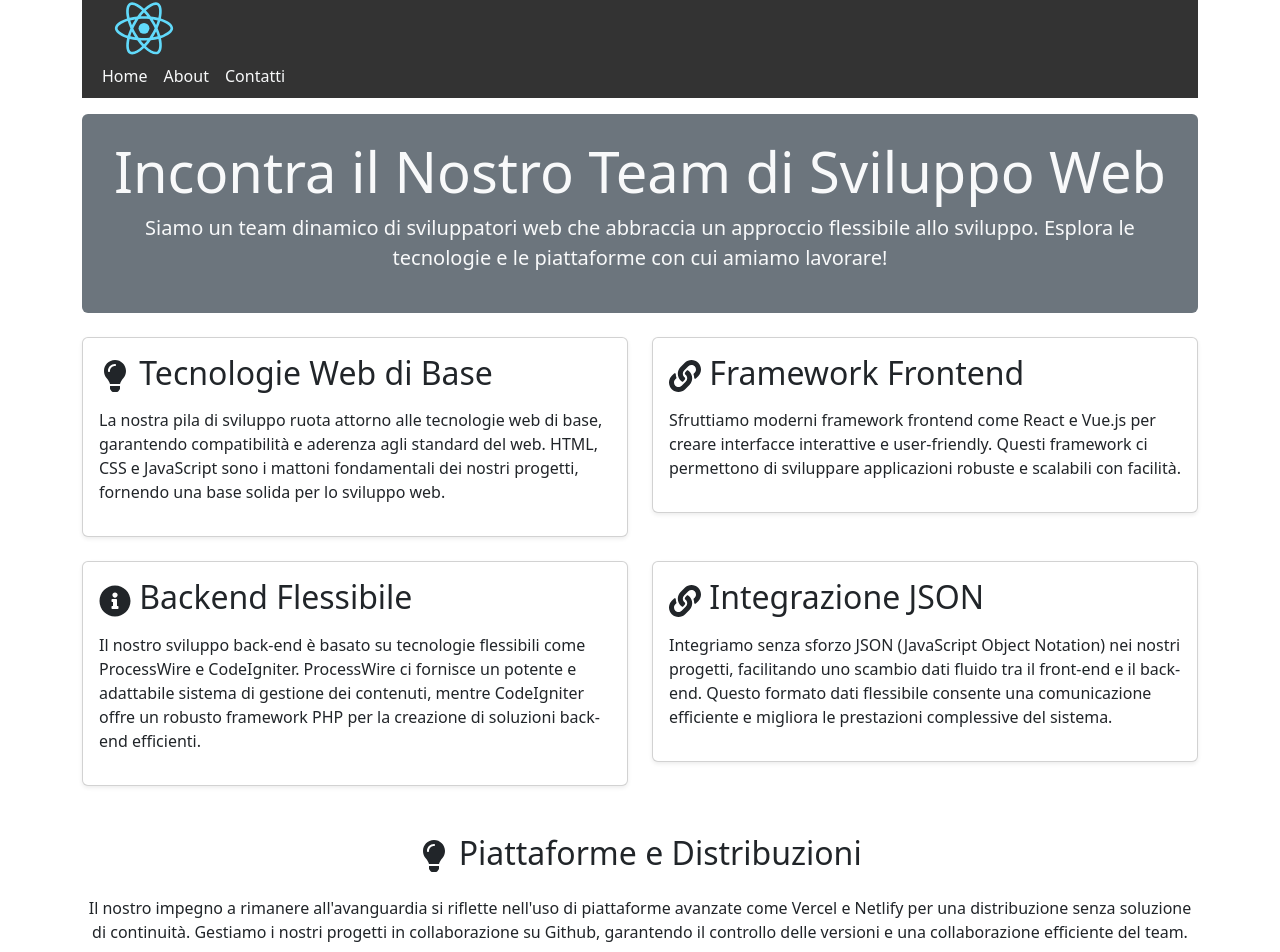
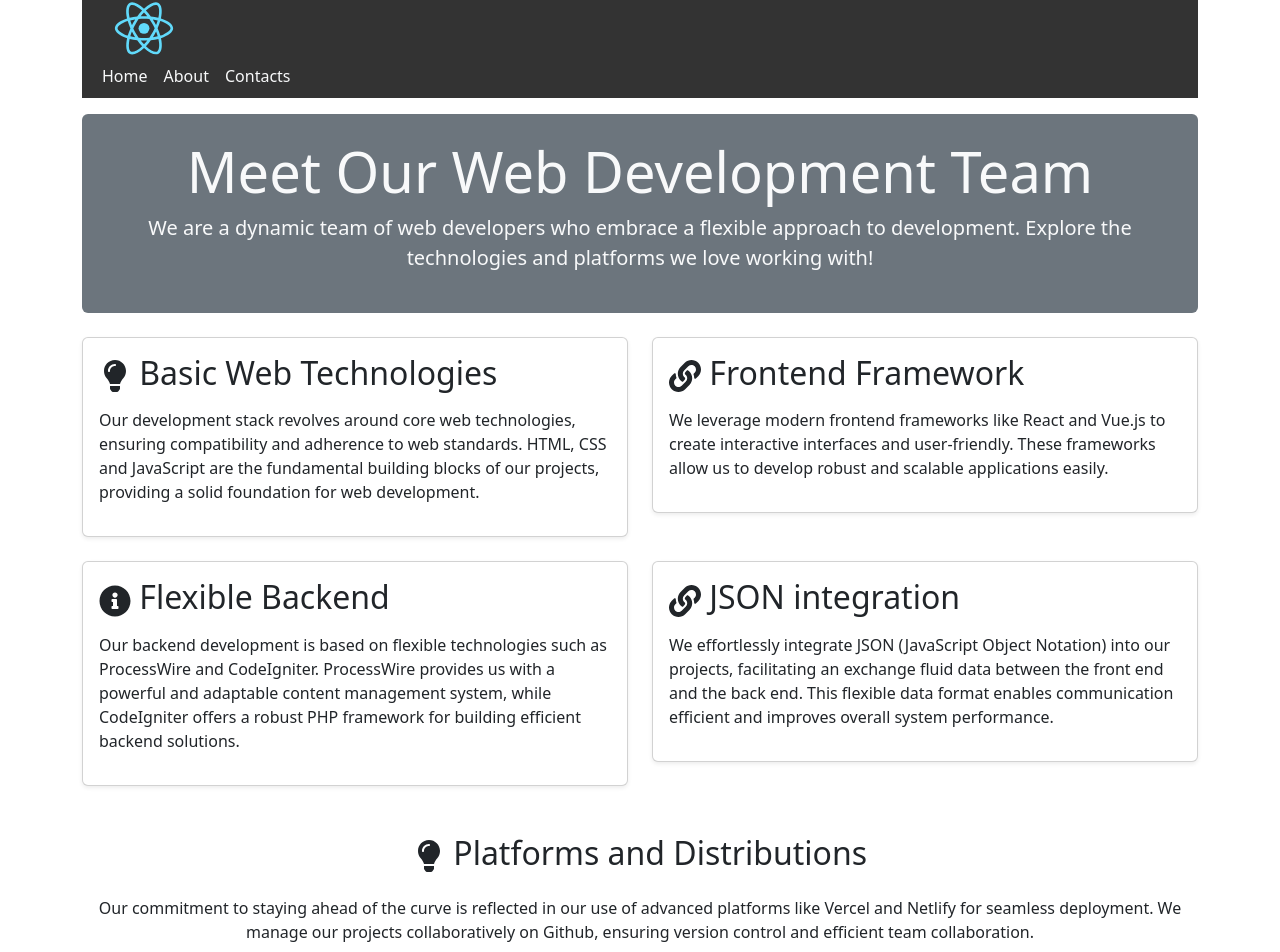
Before and after one commit to stefanovic/react-app, a React (Create React App) app: page /about in a window 1280 px wide. Shown: the part 65-1017 px from the top of the page. Built offline with nearby package versions, Linux system fonts and the light colour scheme.

Commit message:
Modifiche 10-05-2024

```diff
--- a/src/components/Header.js
+++ b/src/components/Header.js
@@ -18,7 +18,7 @@ const Header = () => {
                 <Link to="/about" className="text-light text-decoration-none">About</Link>
               </li>
               <li className="list-inline-item mx-2">
-                <Link to="/contatti" className="text-light text-decoration-none">Contatti</Link>
+                <Link to="/contatti" className="text-light text-decoration-none">Contacts</Link>
               </li>
             </ul>
         </nav>
--- a/src/pages/About/index.js
+++ b/src/pages/About/index.js
@@ -18,21 +18,21 @@ const About = () => {
     <div className="container mt-5">
       <Header />
       <div id="topBanner" className="jumbotron bg-secondary text-light rounded mb-4">
-        <h1 className="display-4">Incontra il Nostro Team di Sviluppo Web</h1>
+         <h1 className="display-4">Meet Our Web Development Team</h1>
          <p className="lead">
-          Siamo un team dinamico di sviluppatori web che abbraccia un approccio flessibile allo sviluppo.
-          Esplora le tecnologie e le piattaforme con cui amiamo lavorare!
+           We are a dynamic team of web developers who embrace a flexible approach to development.
+           Explore the technologies and platforms we love working with!
          </p>
        </div>
        <div className="row mb-4">
          <div className="col-md-6">
            <div className="card shadow-sm">
              <div className="card-body">
-              <h2 className="card-title mb-3"><FaLightbulb className="mr-2" /> Tecnologie Web di Base</h2>
+               <h2 className="card-title mb-3"><FaLightbulb className="mr-2" /> Basic Web Technologies</h2>
                <p>
-                La nostra pila di sviluppo ruota attorno alle tecnologie web di base, garantendo compatibilità
-                e aderenza agli standard del web. HTML, CSS e JavaScript sono i mattoni fondamentali
-                dei nostri progetti, fornendo una base solida per lo sviluppo web.
+                 Our development stack revolves around core web technologies, ensuring compatibility
+                 and adherence to web standards. HTML, CSS and JavaScript are the fundamental building blocks
+                 of our projects, providing a solid foundation for web development.
                </p>
              </div>
            </div>
@@ -40,11 +40,11 @@ const About = () => {
          <div className="col-md-6">
            <div className="card shadow-sm">
              <div className="card-body">
-              <h2 className="card-title mb-3"><FaLink className="mr-2" /> Framework Frontend</h2>
+               <h2 className="card-title mb-3"><FaLink className="mr-2" /> Frontend Framework</h2>
                <p>
-                Sfruttiamo moderni framework frontend come React e Vue.js per creare interfacce interattive
-                e user-friendly. Questi framework ci permettono di sviluppare applicazioni robuste e scalabili
-                con facilità.
+                 We leverage modern frontend frameworks like React and Vue.js to create interactive interfaces
+                 and user-friendly. These frameworks allow us to develop robust and scalable applications
+                 easily.
                </p>
              </div>
            </div>
@@ -54,11 +54,11 @@ const About = () => {
          <div className="col-md-6">
            <div className="card shadow-sm">
              <div className="card-body">
-              <h2 className="card-title mb-3"><FaInfoCircle className="mr-2" /> Backend Flessibile</h2>
+               <h2 className="card-title mb-3"><FaInfoCircle className="mr-2" /> Flexible Backend</h2>
                <p>
-                Il nostro sviluppo back-end è basato su tecnologie flessibili come ProcessWire e CodeIgniter.
-                ProcessWire ci fornisce un potente e adattabile sistema di gestione dei contenuti, mentre CodeIgniter
-                offre un robusto framework PHP per la creazione di soluzioni back-end efficienti.
+                 Our backend development is based on flexible technologies such as ProcessWire and CodeIgniter.
+                 ProcessWire provides us with a powerful and adaptable content management system, while CodeIgniter
+                 offers a robust PHP framework for building efficient backend solutions.
                </p>
              </div>
            </div>
@@ -66,30 +66,30 @@ const About = () => {
          <div className="col-md-6">
            <div className="card shadow-sm">
              <div className="card-body">
-              <h2 className="card-title mb-3"><FaLink className="mr-2" /> Integrazione JSON</h2>
+               <h2 className="card-title mb-3"><FaLink className="mr-2" /> JSON integration</h2>
                <p>
-                Integriamo senza sforzo JSON (JavaScript Object Notation) nei nostri progetti, facilitando uno scambio
-                dati fluido tra il front-end e il back-end. Questo formato dati flessibile consente una comunicazione
-                efficiente e migliora le prestazioni complessive del sistema.
+                 We effortlessly integrate JSON (JavaScript Object Notation) into our projects, facilitating an exchange
+                 fluid data between the front end and the back end. This flexible data format enables communication
+                 efficient and improves overall system performance.
                </p>
              </div>
            </div>
          </div>
        </div>
        <div className="mt-5 text-center">
-        <h2 className="mb-4"><FaLightbulb className="mr-2" /> Piattaforme e Distribuzioni</h2>
+         <h2 className="mb-4"><FaLightbulb className="mr-2" /> Platforms and Distributions</h2>
          <p>
-          Il nostro impegno a rimanere all'avanguardia si riflette nell'uso di piattaforme avanzate come Vercel
-          e Netlify per una distribuzione senza soluzione di continuità. Gestiamo i nostri progetti in collaborazione
-          su Github, garantendo il controllo delle versioni e una collaborazione efficiente del team.
+           Our commitment to staying ahead of the curve is reflected in our use of advanced platforms like Vercel
+           and Netlify for seamless deployment. We manage our projects collaboratively
+           on Github, ensuring version control and efficient team collaboration.
          </p>
        </div>
        <div className="mt-5 text-center">
-        <h2 className="mb-4"><FaLightbulb className="mr-2" /> Ispirazione Visiva</h2>
+         <h2 className="mb-4"><FaLightbulb className="mr-2" /> Visual Inspiration</h2>
          <img src={unsplashImageUrl} alt="Random Unsplash" className="img-fluid rounded" />
        </div>
        <footer className="mt-5 py-3 text-center bg-dark text-light rounded">
-        <p><FaInfoCircle className="mr-2" /> &copy; 2023 Il Nostro Team di Sviluppo Web. Tutti i diritti riservati.</p>
+         <p><FaInfoCircle className="mr-2" /> &copy; 2024 Our Web Development Team. All rights reserved.</p>
       </footer>
     </div>
   );
--- a/src/pages/Contatti/index.js
+++ b/src/pages/Contatti/index.js
@@ -6,58 +6,22 @@ import 'bootstrap/dist/css/bootstrap.min.css';
 
 const Contact = () => {
 
-  const handleFormSubmit = async (event) => {
-    event.preventDefault();
 
-    const formData = new FormData(event.target);
-
-    try {
-      const response = await fetch('https://webapps.livedata.it/sendEmail.php', {
-        method: 'POST',
-        body: JSON.stringify(Object.fromEntries(formData)),
-      });
-
-      const result = await response.json();
-
-      if (result.success) {
-        alert('Messaggio inviato con successo!');
-      } else {
-        alert('Errore durante l\'invio del messaggio. Riprova più tardi.');
-      }
-    } catch (error) {
-      console.error('Errore durante l\'invio del messaggio:', error);
-      alert('Errore durante l\'invio del messaggio. Riprova più tardi.');
-    }
-  };
 
   return (
     <div className="container mt-5">
       <Header />
       <div id="topBanner" className="jumbotron bg-secondary text-light rounded mb-4">
-        <h1 className="display-4">Contattaci - Demo</h1>
-        <p className="lead">Siamo qui per rispondere alle tue domande. Compila il modulo sottostante per metterti in contatto con noi.</p>
+        <h1 className="display-4">Contact us</h1>
+        <p className="lead">We are here to answer your questions. Fill out the form below to get in touch with us. (Form not active)</p>
       </div>
       <div className="row mb-4">
         <div className="col-md-6">
           <div className="card shadow-sm">
             <div className="card-body">
-              {/* Formulario Web */}
-              <h2 className="card-title mb-3">Invia un Messaggio</h2>
-              <form onSubmit={handleFormSubmit}>
-                <div className="form-group">
-                  <label htmlFor="name">Nome</label>
-                  <input type="text" className="form-control" id="name" name="name" required />
-                </div>
-                <div className="form-group">
-                  <label htmlFor="email">Email</label>
-                  <input type="email" className="form-control" id="email" name="email" required />
-                </div>
-                <div className="form-group">
-                  <label htmlFor="message">Messaggio</label>
-                  <textarea className="form-control" id="message" name="message" rows="4" required></textarea>
-                </div>
-                <button type="submit" className="btn btn-primary">Invia Messaggio</button>
-              </form>
+
+
+
             </div>
           </div>
         </div>
@@ -65,18 +29,18 @@ const Contact = () => {
           <div className="card shadow-sm">
             <div className="card-body">
               {/* Blocco di Testo Invitante */}
-              <h2 className="card-title mb-3">Hai Domande?</h2>
-              <p>
-                Siamo qui per aiutarti. Compila il modulo a sinistra o inviaci un'email direttamente all'indirizzo:
+              <h2 className="card-title mb-3">Do you have any questions?</h2>
+               <p>
+                 We are here to help you, write us.
                 <br />
-                <strong>info@example.com</strong>
+                <strong>info@livedata.it</strong>
               </p>
             </div>
           </div>
         </div>
       </div>
       <footer className="mt-5 py-3 text-center bg-dark text-light rounded">
-        <p>&copy; 2023 La Tua Azienda. Tutti i diritti riservati.</p>
+        <p>&copy; 2024 livedata.it</p>
       </footer>
     </div>
   );
--- a/src/pages/Home/index.js
+++ b/src/pages/Home/index.js
@@ -55,14 +55,14 @@ const Home = () => {
     <div className="container mt-5">
       <Header />
       <div id="topBanner" className="jumbotron bg-primary text-light rounded mb-4">
-        <h1 className="display-4">Livedata e il mondo creativo di React!</h1>
-        <p className="lead">Vieni a trovarci su <a href="https://livedata.it">Livedata</a> e scopri come creare incredibili applicazioni web utilizzando React! Libera la tua creatività e realizza progetti straordinari.</p>
+        <h1 className="display-4">Livedata and the creative world of React!</h1>
+        <p className="lead">Come and visit us on <a href="https://livedata.it">Livedata</a> and discover how to create amazing web applications using React! Unleash your creativity and create extraordinary projects.</p>
       </div>
       <div className="row mb-4">
         <div className="col-md-6">
           <div className="card shadow-sm">
             <div className="card-body">
-            <h2 className="card-title mb-3"><FaCode className="mr-2" /> Concetti chiave</h2>
+            <h2 className="card-title mb-3"><FaCode className="mr-2" /> Key concepts</h2>
               <DynamicList items={dynamicListItems} />
             </div>
           </div>
@@ -70,14 +70,14 @@ const Home = () => {
         <div className="col-md-6">
           <div className="card shadow-sm">
             <div className="card-body">
-              <h2 className="card-title mb-3"><FaTree className="mr-2" /> Mappa Concettuale</h2>
+              <h2 className="card-title mb-3"><FaTree className="mr-2" /> Treemap</h2>
               <RecursiveTree data={recursiveTreeData} />
             </div>
           </div>
         </div>
       </div>
       <div className="mt-5 text-center">
-        <h2 className="mb-4"><FaLightbulb className="mr-2" /> Ispirazione visiva</h2>
+        <h2 className="mb-4"><FaLightbulb className="mr-2" /> Visual inspiration</h2>
         <img src={unsplashImageUrl} alt="Random Unsplash" className="img-fluid rounded" />
       </div>
       <footer className="mt-5 py-3 text-center bg-dark text-light rounded">
```
Lines whose indentation alone changed are shown as unchanged.
